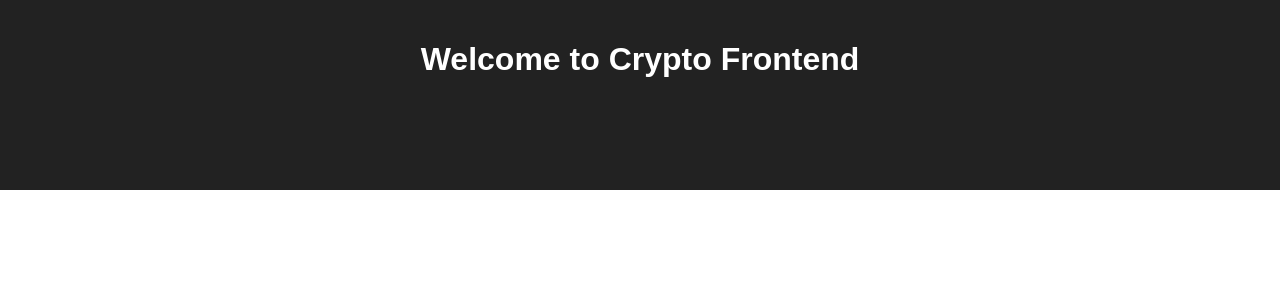
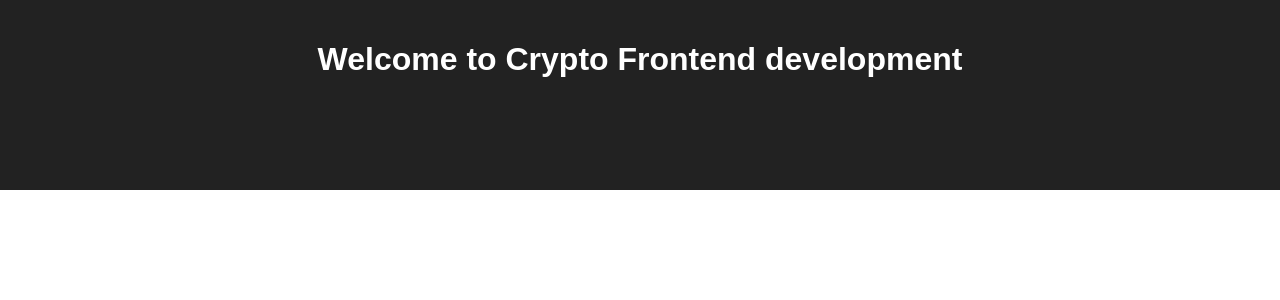
Before and after one commit to JoshuaBrigati/deployedCryptoUI, a React (Create React App) app: page / in a window 1280 px wide. Shown: the top 300 px of the page. Built offline with nearby package versions, Linux system fonts and the light colour scheme; the HTML template or start-up script is replaced by a standard one.

Commit message:
show what env you are running

```diff
--- a/src/App.js
+++ b/src/App.js
@@ -3,6 +3,15 @@ import './App.css';
 import HeroUnit from './Components/HeroUnit';
 
 class App extends Component {
+  constructor() {
+    super();
+    this.state = {};
+  }
+
+  componentDidMount() {
+    console.log(process.env.NODE_ENV);
+  }
+
   render() {
     return (
       <div className="App">
--- a/src/Components/HeroUnit.js
+++ b/src/Components/HeroUnit.js
@@ -2,7 +2,7 @@ import React, { Component } from 'react';
 
 class HeroUnit extends Component {
   render() {
-    return <h1> Welcome to Crypto Frontend</h1>;
+    return <h1> Welcome to Crypto Frontend {process.env.NODE_ENV}</h1>;
   }
 }
 
```
